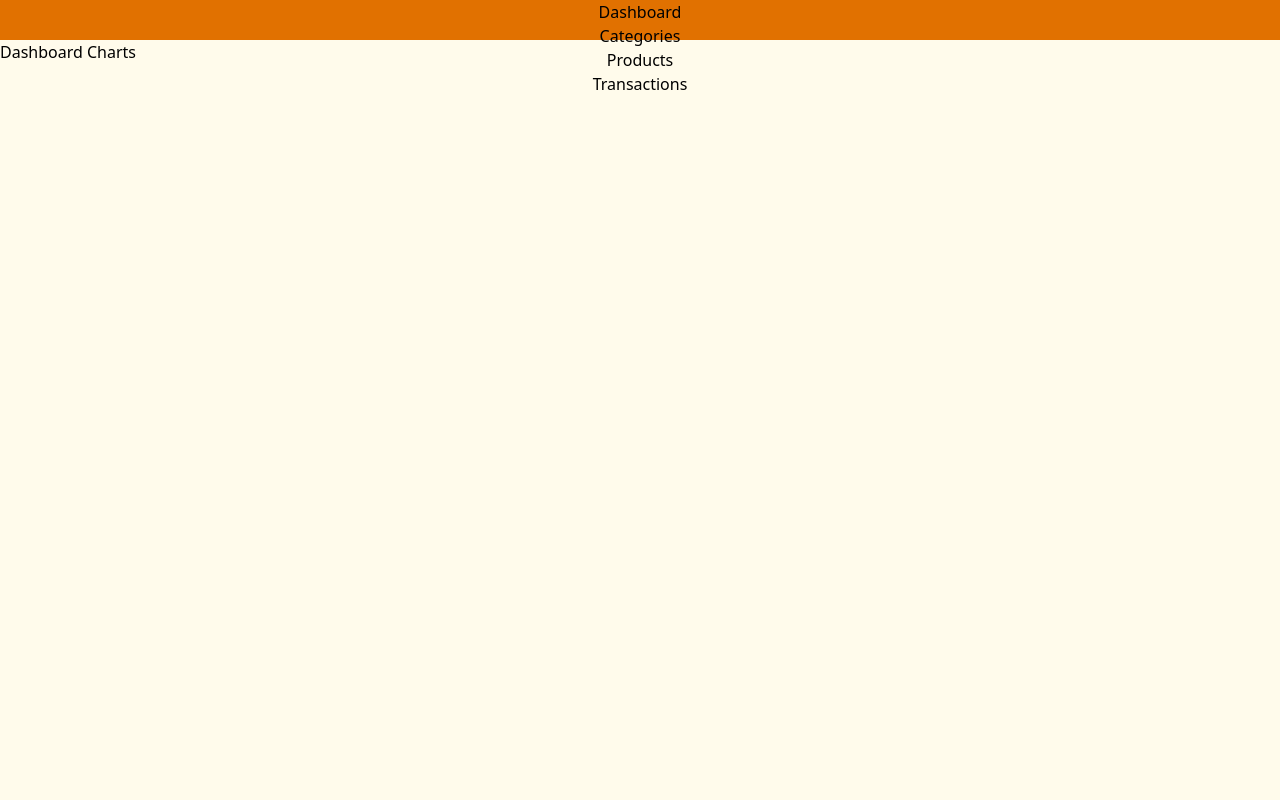
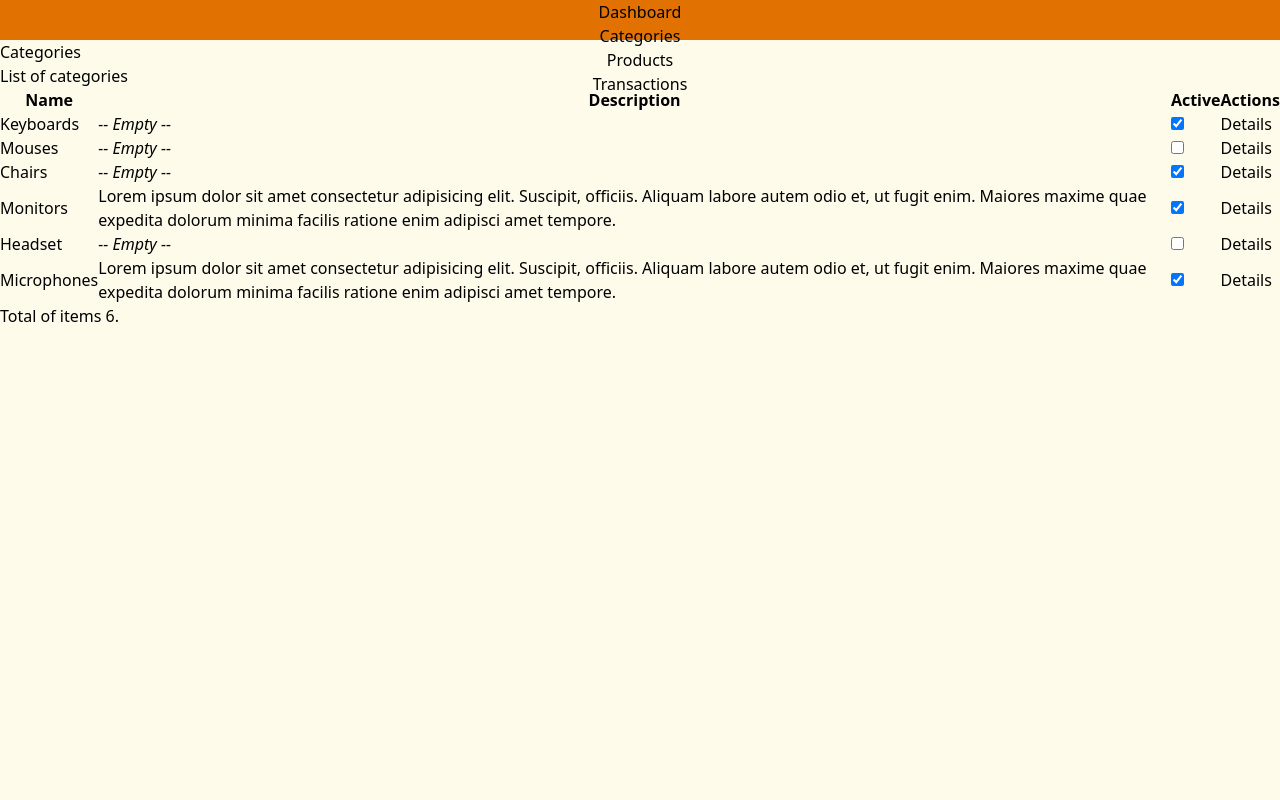
Before and after one commit to fbrump/store-manager, a Vue app in the folder frontend/: page /#/categories in a window 1280 px wide. Shown: the top 800 px of the page. Built offline with nearby package versions, Linux system fonts and the light colour scheme; the HTML template or start-up script is replaced by a standard one.

Commit message:
feat: Create category list HTML (#53)
- Add header view
- Add table
- Add fake data

ticket: #9

```diff
--- a/frontend/src/components/ViewHeader.vue
+++ b/frontend/src/components/ViewHeader.vue
@@ -9,7 +9,6 @@ defineProps<HeaderProps>()
 </script>
 
 <template>
-<main>
 <header>
     <h1>
         {{ title }}
@@ -18,5 +17,4 @@ defineProps<HeaderProps>()
         {{ subtitle }}
     </h2>
 </header>
-</main>
 </template>
--- a/frontend/src/router.ts
+++ b/frontend/src/router.ts
@@ -1,19 +1,21 @@
-import { createMemoryHistory, createRouter } from 'vue-router'
+import { createWebHashHistory, createRouter } from 'vue-router'
 
 import DashboardIndex from './views/dashboards/DashboardIndex.vue';
 import CategoryList from './views/categories/CategoryList.vue'
+import CategoryDetail from './views/categories/CategoryDetail.vue'
 import ProductList from './views/products/ProductList.vue'
 import TransactionList from './views/transactions/TransactionList.vue'
 
 const routes = [
   { path: '/', component: DashboardIndex },
   { path: '/categories', component: CategoryList },
+  { path: '/categories/:id', component: CategoryDetail },
   { path: '/products', component: ProductList },
   { path: '/transactions', component: TransactionList },
 ]
 
 const router = createRouter({
-  history: createMemoryHistory(),
+  history: createWebHashHistory(),
   routes: routes,
 })
 
--- a/frontend/src/views/categories/CategoryDetail.vue
+++ b/frontend/src/views/categories/CategoryDetail.vue
@@ -6,7 +6,7 @@
 <main>
     <header>
         <h1>
-            Category Details
+            Category {{ $route.params.id }} Details
         </h1>
     </header>
 </main>
--- a/frontend/src/views/categories/CategoryList.vue
+++ b/frontend/src/views/categories/CategoryList.vue
@@ -1,13 +1,104 @@
 <script setup lang="ts">
+import { ref } from 'vue';
+import ViewHeader from '../../components/ViewHeader.vue';
+import type { Category } from './interfaces';
+
+
+const categories = ref<Array<Category>>([
+    {
+        id: "2856080a-e45d-4362-83e1-a727fbe22247",
+        name: "Keyboards",
+        active: true
+    },
+    {
+        id: "2856080a-e45d-4362-83e1-a727fbe22250",
+        name: "Mouses",
+        active: false
+    },
+    {
+        id: "2856080a-e45d-4362-83e1-a727fbe22260",
+        name: "Chairs",
+        active: true
+    },
+    {
+        id: "2856080a-e45d-4362-83e1-a727fbe22270",
+        name: "Monitors",
+        description: "Lorem ipsum dolor sit amet consectetur adipisicing elit. Suscipit, officiis. Aliquam labore autem odio et, ut fugit enim. Maiores maxime quae expedita dolorum minima facilis ratione enim adipisci amet tempore.",
+        active: true
+    },
+    {
+        id: "2856080a-e45d-4362-83e1-a727fbe22280",
+        name: "Headset",
+        active: false
+    },
+    {
+        id: "2856080a-e45d-4362-83e1-a727fbe22290",
+        name: "Microphones",
+        description: "Lorem ipsum dolor sit amet consectetur adipisicing elit. Suscipit, officiis. Aliquam labore autem odio et, ut fugit enim. Maiores maxime quae expedita dolorum minima facilis ratione enim adipisci amet tempore.",
+        active: true
+    },
+])
 
 </script>
 
 <template>
 <main>
-    <header>
-        <h1>
-            Categories
-        </h1>
-    </header>
+    <view-header title="Categories" subtitle="List of categories"></view-header>
+    <section>
+
+        <table v-if="categories.length > 0">
+            <thead>
+                <tr>
+                    <th>
+                        Name
+                    </th>
+                    <th>
+                        Description
+                    </th>
+                    <th>
+                        Active
+                    </th>
+                    <th>
+                        Actions
+                    </th>
+                </tr>
+            </thead>
+            <tfoot>
+                <tr>
+                    <td colspan="4">
+                        Total of items {{ categories.length }}.
+                    </td>
+                </tr>
+            </tfoot>
+            <tbody>
+                <tr v-for="item in categories" :key="item.id">
+                    <td>
+                        {{ item.name }}
+                    </td>
+                    <td>
+                        <p v-if="item.description">
+                            {{ item.description }}
+                        </p>
+                        <p v-else class="italic">
+                            -- Empty --
+                        </p>
+                    </td>
+                    <td>
+                        <input type="checkbox" name="active" :checked="item.active" />
+                    </td>
+                    <td>
+                        <router-link :to="`/categories/${item.id}`">
+                            Details
+                        </router-link>
+                    </td>
+                </tr>
+            </tbody>
+        </table>
+        <div v-else>
+            <h3>
+                There is no items
+            </h3>
+        </div>
+    </section>
 </main>
 </template>
--- /dev/null
+++ b/frontend/src/views/categories/interfaces.ts
@@ -0,0 +1,6 @@
+export interface Category {
+    id: string;
+    name: string;
+    [description: string]: any;
+    active: boolean;
+}
```
Also changed, not shown: 1 other file (tests, documents, lock files or other folders). Lines whose indentation alone changed are shown as unchanged.
